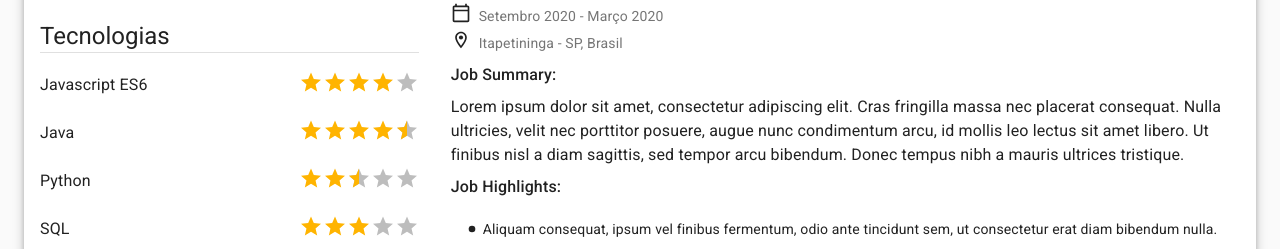
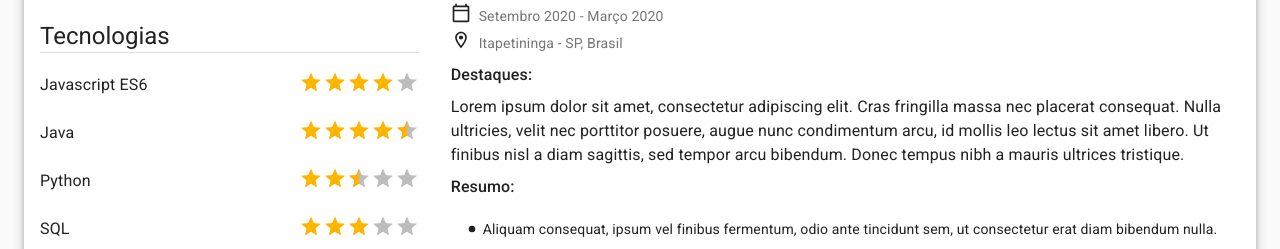
Before and after one commit to eduardopvm/react-cv, a React (Create React App) app: page / in a window 1280 px wide. Shown: the part 632-881 px from the top of the page. Built offline with nearby package versions, Linux system fonts and the light colour scheme.

Commit message:
added translations to WorkHistoryItem labels

```diff
--- a/src/i18n.js
+++ b/src/i18n.js
@@ -13,6 +13,8 @@ const translations = {
       "languageSkills": "Languages",
       "certificates": "Certificates",
       "workHistory": "Work History",
+      "workHighlights": "Job Highlights",
+      "workSummary": "Job Summary",
       "printCV": "Print CV",
       "exportToPDF": "Export to PDF",
       "en": "English",
@@ -31,6 +33,8 @@ const translations = {
       "languageSkills": "Línguas",
       "certificates": "Certificados",
       "workHistory": "Experiência Profissional",
+      "workHighlights": "Destaques",
+      "workSummary": "Resumo",
       "printCV": "Imprimir CV",
       "exportToPDF": "Salvar como PDF",
       "en": "Inglês",
--- a/src/main_content/WorkHistoryItem.js
+++ b/src/main_content/WorkHistoryItem.js
@@ -6,6 +6,7 @@ import ListItemText from "@material-ui/core/ListItemText";
 import ListItemIcon from "@material-ui/core/ListItemIcon";
 import Link from "@material-ui/core/Link";
 import { makeStyles } from "@material-ui/core/styles";
+import { useTranslation } from 'react-i18next';
 
 import FiberManualRecordIcon from "@material-ui/icons/FiberManualRecord";
 import LocationOnOutlinedIcon from "@material-ui/icons/LocationOnOutlined";
@@ -33,6 +34,8 @@ const useStyles = makeStyles({
 
 export default function WorkHistoryItem(props) {
   const classes = useStyles();
+  const [t, i18n] = useTranslation();
+
   const highlights = props.history.highlights.map((text, index) => {
     return (
       <ListItem key={index}>
@@ -81,9 +84,9 @@ export default function WorkHistoryItem(props) {
         </Typography>
       </Typography>
       {/* Job summary */}
-      <Typography variant="body1" className={classes.label} display="block">Job Summary:</Typography>
+      <Typography variant="body1" className={classes.label} display="block">{t('workHighlights')}:</Typography>
       <Typography variant="body1" className={classes.summary}>{props.history.description}</Typography>
-      <Typography variant="body1" className={classes.label} display="block">Job Highlights:</Typography>
+      <Typography variant="body1" className={classes.label} display="block">{t('workSummary')}:</Typography>
 
       <List>{highlights}</List>
     </Box>
```
